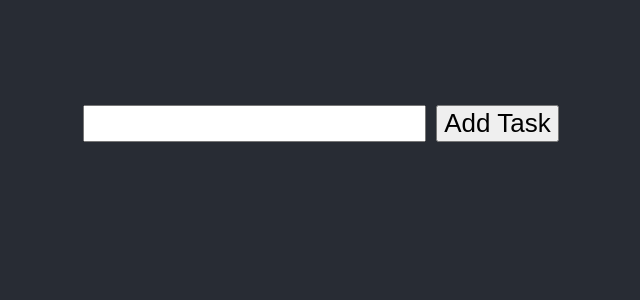
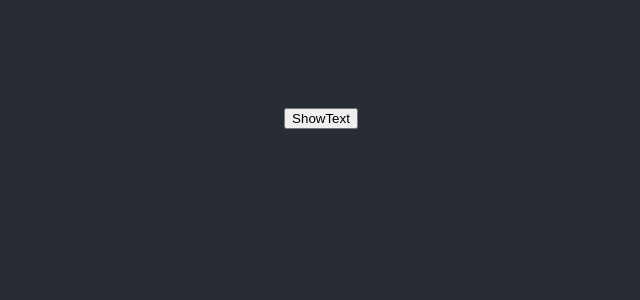
Before and after one commit to Intira-72/reactjs, a React (Create React App) app in the folder social-media-website/: page / in a window 1280 px wide. Shown: the top 300 px of the page, without its empty margins (319-959 px from the left). Built offline with nearby package versions, Linux system fonts and the light colour scheme.

Commit message:
React Component Lifecycle and useEffect Hook

```diff
--- a/social-media-website/src/App.css
+++ b/social-media-website/src/App.css
@@ -1,25 +1,12 @@
 body {
-  margin: 0;
   background-color: #282c34;
-  color: white;
 }
 
 .App {
+  color: white;
   margin-top: 100px;
   text-align: center;
   font-size: calc(10px + 2vmin);
-  display: flex;
-  flex-direction: column;
+  /* display: flex;
+  flex-direction: column; */
 }
-
-.inputTask, .addButton {
-  margin: 5px;
-  font-size: calc(10px + 2vmin);
-}
-
-
-.list {
-  margin-left: 150px;
-  text-align: left;
-
-}
--- a/social-media-website/src/App.js
+++ b/social-media-website/src/App.js
@@ -1,53 +1,14 @@
 import './App.css';
 import { useState } from 'react';
-import Task from './Task'
+import ThisText from './ThisText'
 
 function App() {
-  const [ todoList, setTodoList] = useState([])
-  const [ newTask, setNewTask] = useState("")
-
-  const handleChange = (event) => {
-    setNewTask(event.target.value)
-  }
-
-  const addTask = () => {
-    const task = {
-      id: todoList.length === 0 ? 1 : todoList[todoList.length - 1].id + 1,
-      name: newTask,
-      status: false
-    }
-
-    setTodoList([...todoList, task])
-    console.log(todoList);
-  }
-
-  const deleteTask = (id) => {
-    setTodoList(todoList.filter((task) => task.id !== id))
-  }
-
-  const complateTask = (id) => {
-    setTodoList(todoList.map((task) =>{
-      if (task.id === id) {
-        return {...task, status: true}
-      }
-
-      return task
-    }))
-  }
+  const [ showText, setShowText] = useState(false)
 
   return (
     <div className="App">
-      <div className="addTask">
-        <input className="inputTask" onChange={ handleChange } type="text" />
-        <button className='addButton' onClick={ addTask }>Add Task</button>
-      </div>
-      <div className="list">
-        <ul>
-          {todoList.map((task) => {
-            return <Task task={task} deleteTask={deleteTask} complateTask={complateTask} />
-          })}
-        </ul>
-      </div>
+      <button onClick={() => setShowText(!showText)}>ShowText</button><br />
+      { showText && <ThisText />}
     </div>
   );
 };
--- a/social-media-website/src/Task.js
+++ /dev/null
@@ -1,14 +0,0 @@
-const Task = (props) => {
-
-    return (
-        <li>
-            <span style={{color: props.task.status && "green"}}>
-                { props.task.name }
-            </span>
-            {!props.task.status && <button onClick={() => props.complateTask(props.task.id)}>Complate</button>}
-            <button onClick={() => props.deleteTask(props.task.id)}> X </button>
-        </li>
-    )
-}
-
-export default Task;
--- /dev/null
+++ b/social-media-website/src/ThisText.js
@@ -0,0 +1,22 @@
+import React from "react"
+import { useState, useEffect } from "react"
+
+const ThisText = () => {
+    const [ thisText, setThisText ] = useState("")
+
+    useEffect(() => {
+        console.log("COMPONENT MOUNTED");
+        return () => {
+            console.log("COMPONENT UNMOUNTED");
+        }
+    }, [])
+
+    return (
+        <>
+            <input type="text" onChange={(event) => { setThisText(event.target.value)} } />
+            <h1>{ thisText }</h1>
+        </>
+    )
+}
+
+export default ThisText;
--- a/social-media-website/src/index.js
+++ b/social-media-website/src/index.js
@@ -4,8 +4,4 @@ import App from './App';
 
 
 const root = ReactDOM.createRoot(document.getElementById('root'));
-root.render(
-  <React.StrictMode>
-    <App />
-  </React.StrictMode>
-);
+root.render(<App />);
```
